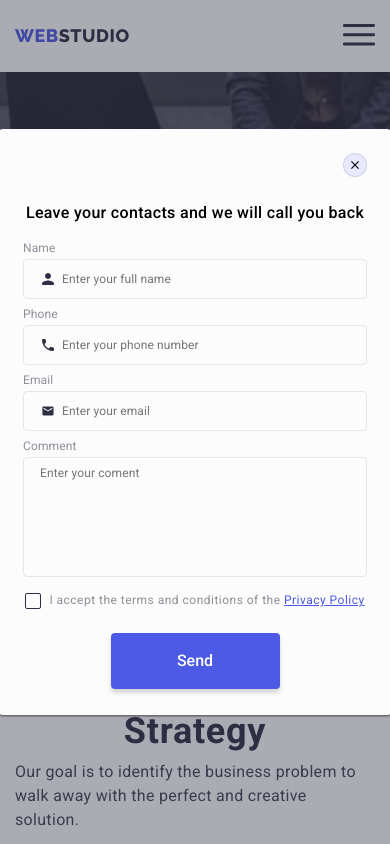
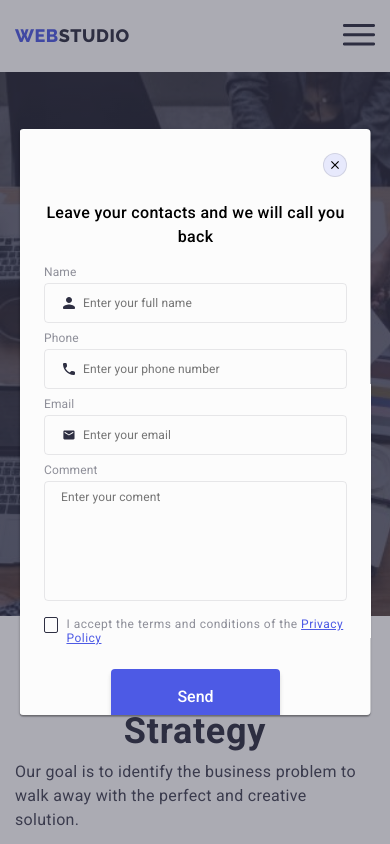
Before and after one commit to YPV0/goit-markup-hw-07, a plain HTML site: page index.html in a window 390 px wide. Both pictures are taken after a click on the button "Order Service". Shown: the top 844 px of the page. Drawn offline with nearby package versions, Linux system fonts and the light colour scheme.

Commit message:
Update mobile_style.css

```diff
--- a/css/mobile_style.css
+++ b/css/mobile_style.css
@@ -741,13 +741,21 @@ footer .container {
   top: 50%;
   left: 50%;
   transform: translate(-50%, -50%);
-  width: 392px;
+  width: 90vw;
+  max-width: 392px;
   height: 586px;
   background-color: #fcfcfc;
   box-shadow: 0px 1px 1px rgba(0, 0, 0, 0.14), 0px 1px 3px rgba(0, 0, 0, 0.12),
     0px 2px 1px rgba(0, 0, 0, 0.2);
   border-radius: 4px;
   padding: 24px;
+  overflow: auto;
+}
+
+@media screen and (max-width: 407px) {
+  .modal {
+    max-width: 90vw;
+  }
 }
 
 .modal-cross-button {
```
